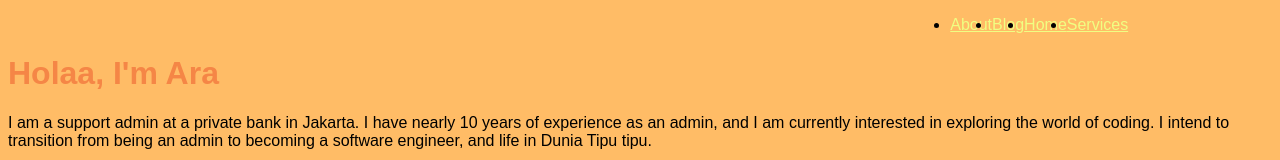
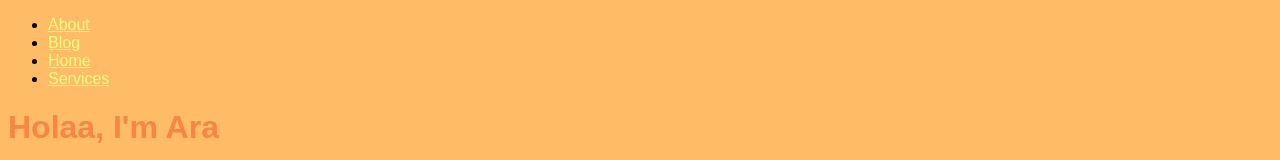
Before and after one commit to RevoU-FSSE-2/week-1-Kartikancil96, a plain HTML site: page index.html in a window 1280 px wide. Shown: the top 160 px of the page. Drawn offline with Linux system fonts and the light colour scheme; grey boxes are pictures that could not be loaded.

Commit message:
Update index.css

```diff
--- a/index.css
+++ b/index.css
@@ -11,12 +11,7 @@ a{
     color: rgb(240, 254, 130);
 }
 
-ul {
-    flex: 1;
-    display: flex;
-    justify-content: center;
-    margin-left: 60%;
-}
+
 
 button{
     background-color: rgb(172, 116, 12);
```
